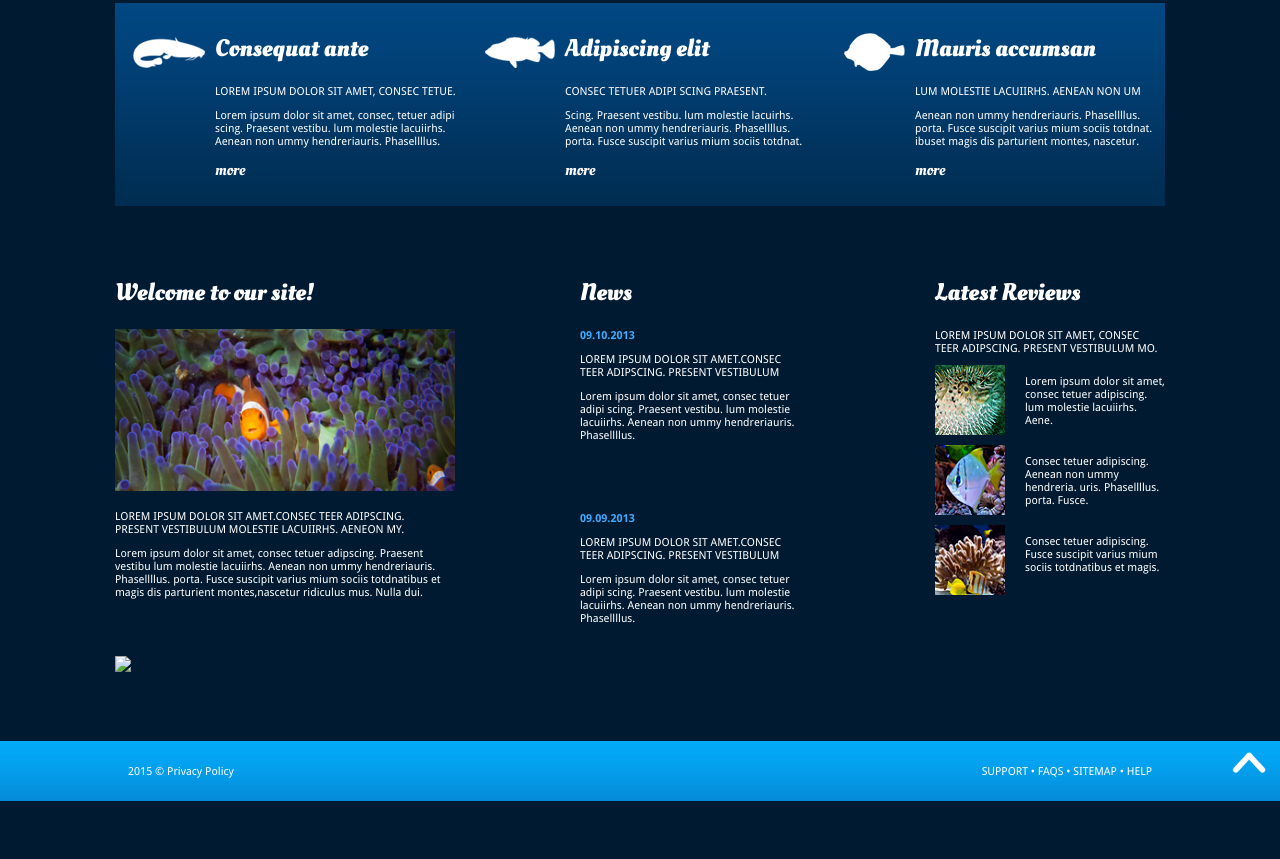
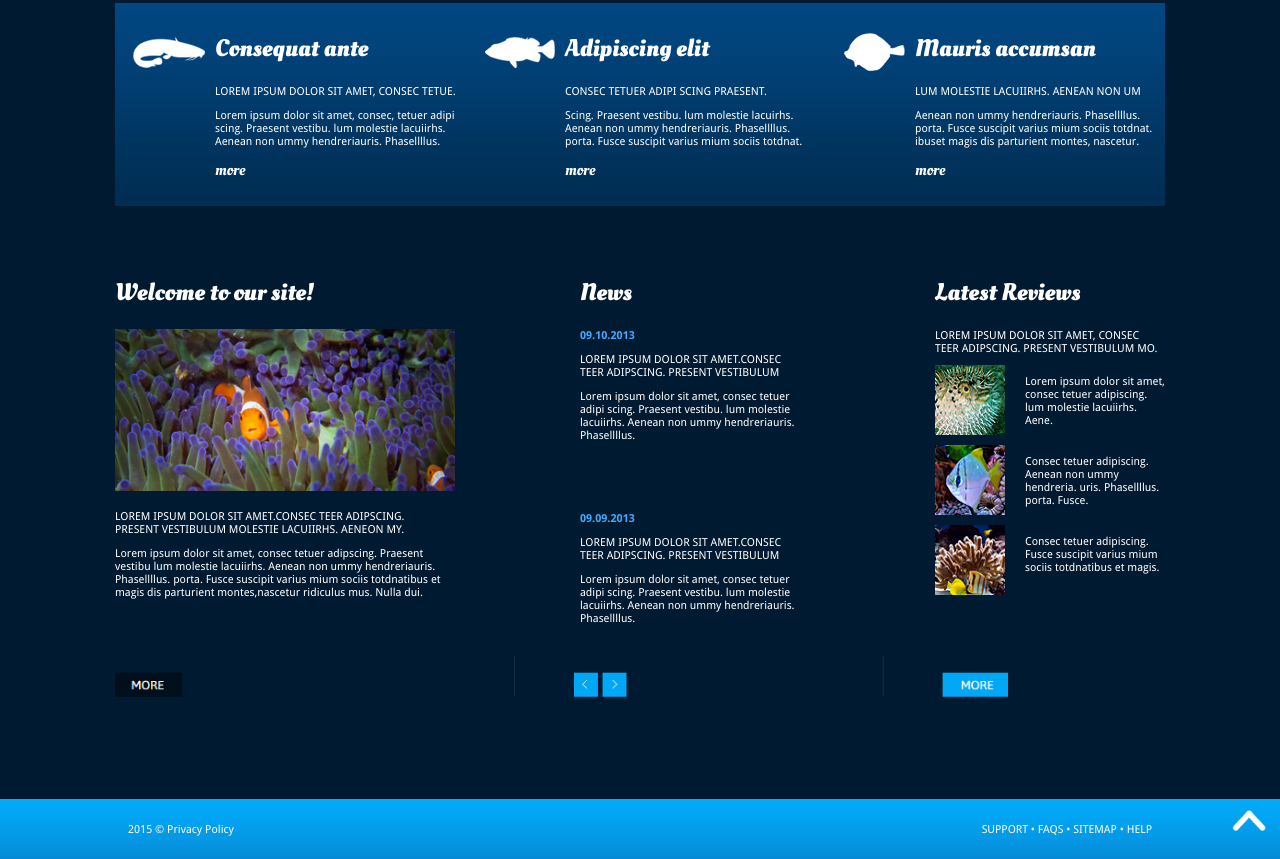
Before and after one commit to e-efimova/aquarium, a plain HTML site: page index.html in a window 1280 px wide. Shown: the part 610-1469 px from the top of the page. Before the commit the page ends 1411 px from the top, so only its background shows below. Drawn offline with Linux system fonts and the light colour scheme.

Commit message:
Update index.html

```diff
--- a/index.html
+++ b/index.html
@@ -172,7 +172,7 @@
 					</div>
 				</div>
 			</div>
-		</div>		<img src="эффекты/3.png" id="other">
+		</div>		<img src="effects/3.png" id="other">
 	</section>
 
 	<footer>
```
